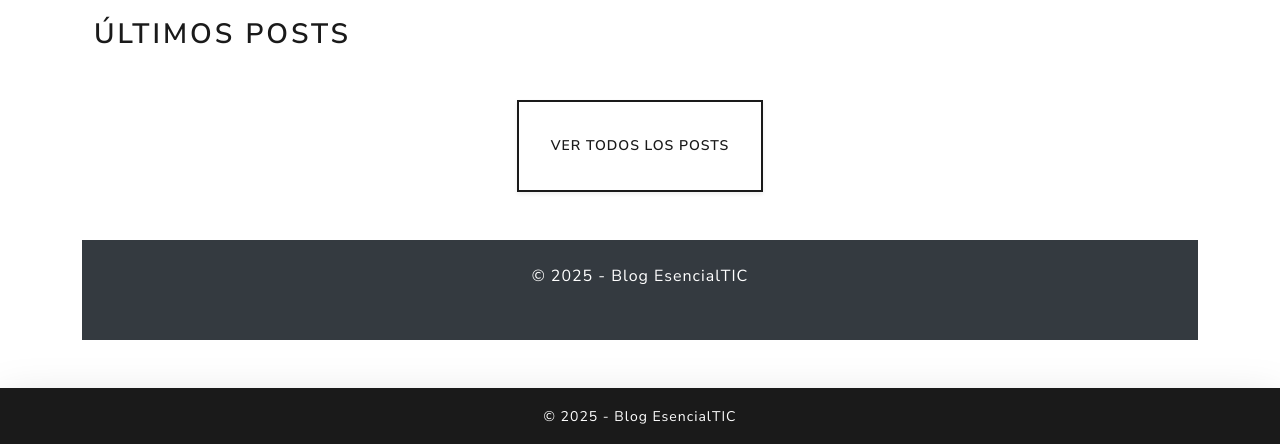
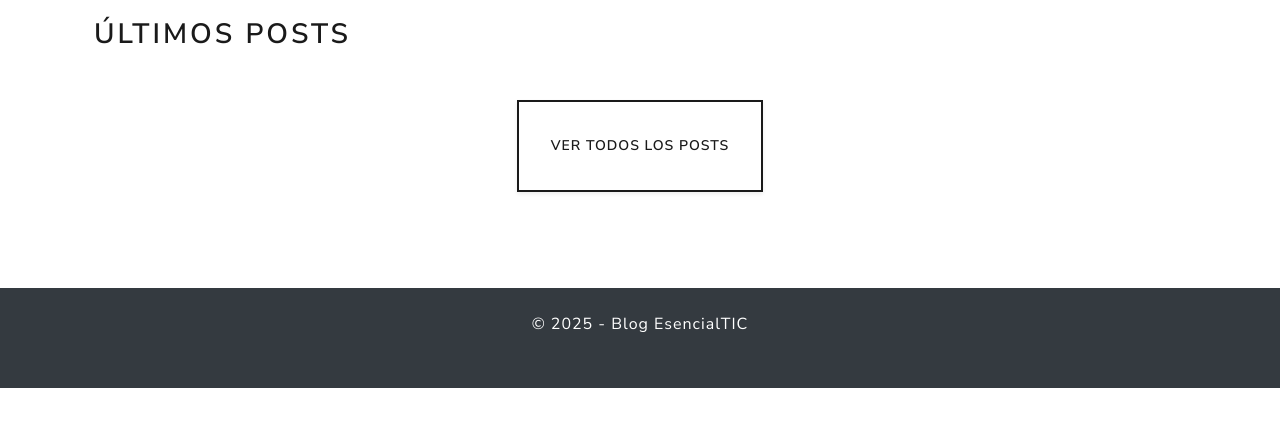
Before and after one commit to sergiorioscomar/blog, a Django app: page / in a window 1280 px wide. Shown: the part 819-1263 px from the top of the page. After the commit the page ends 1207 px from the top, so only its background shows below. Run offline with Django 5.2, Linux system fonts and the light colour scheme; data that the repository does not hold is empty; some libraries are stand-ins or nearby versions.

Commit message:
#11 | fix home

```diff
--- a/django_project/templates/base.html
+++ b/django_project/templates/base.html
@@ -51,8 +51,15 @@
     </main>
 
     <!-- Footer -->
-    <footer class="bg-primary text-light text-center py-3 mt-auto shadow-lg">
-        <small>© 2025 - Blog EsencialTIC</small>
+    <footer class="bg-dark text-light py-4 mt-5">
+        <div class="container text-center">
+            <p class="mb-1">&copy; 2025 - Blog EsencialTIC</p>
+            <div>
+                <a href="#" class="text-light me-3"><i class="bi bi-github"></i></a>
+                <a href="#" class="text-light me-3"><i class="bi bi-linkedin"></i></a>
+                <a href="#" class="text-light"><i class="bi bi-twitter-x"></i></a>
+            </div>
+        </div>
     </footer>
 
     <!-- Bootstrap JS Bundle -->
--- a/django_project/templates/index.html
+++ b/django_project/templates/index.html
@@ -67,18 +67,6 @@
 
 </div>
 
-<!-- Footer -->
-<footer class="bg-dark text-light py-4 mt-5">
-    <div class="container text-center">
-        <p class="mb-1">&copy; 2025 - Blog EsencialTIC</p>
-        <div>
-            <a href="#" class="text-light me-3"><i class="bi bi-github"></i></a>
-            <a href="#" class="text-light me-3"><i class="bi bi-linkedin"></i></a>
-            <a href="#" class="text-light"><i class="bi bi-twitter-x"></i></a>
-        </div>
-    </div>
-</footer>
-
 <!-- Script para cargar últimos posts -->
 <script>
 document.addEventListener("DOMContentLoaded", () => {
```
